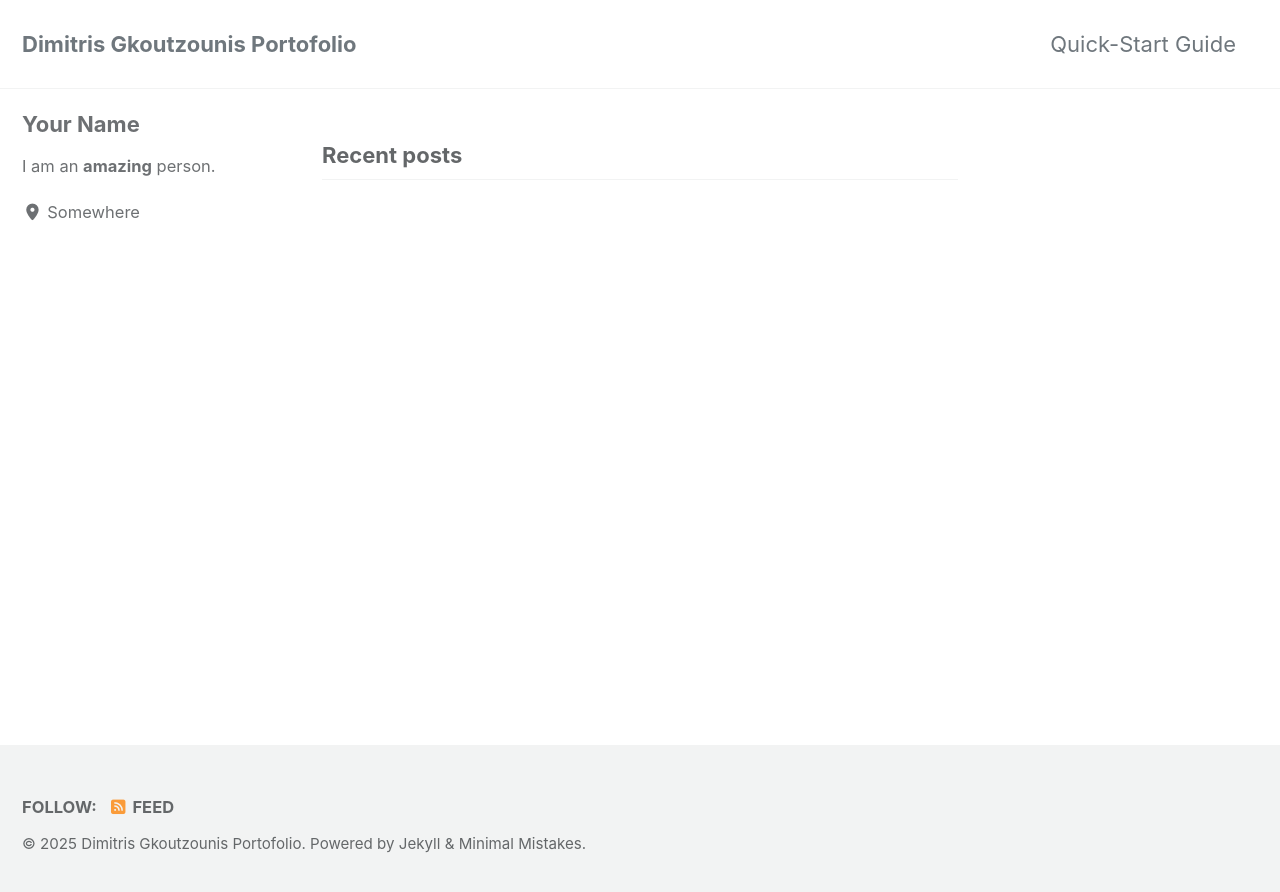
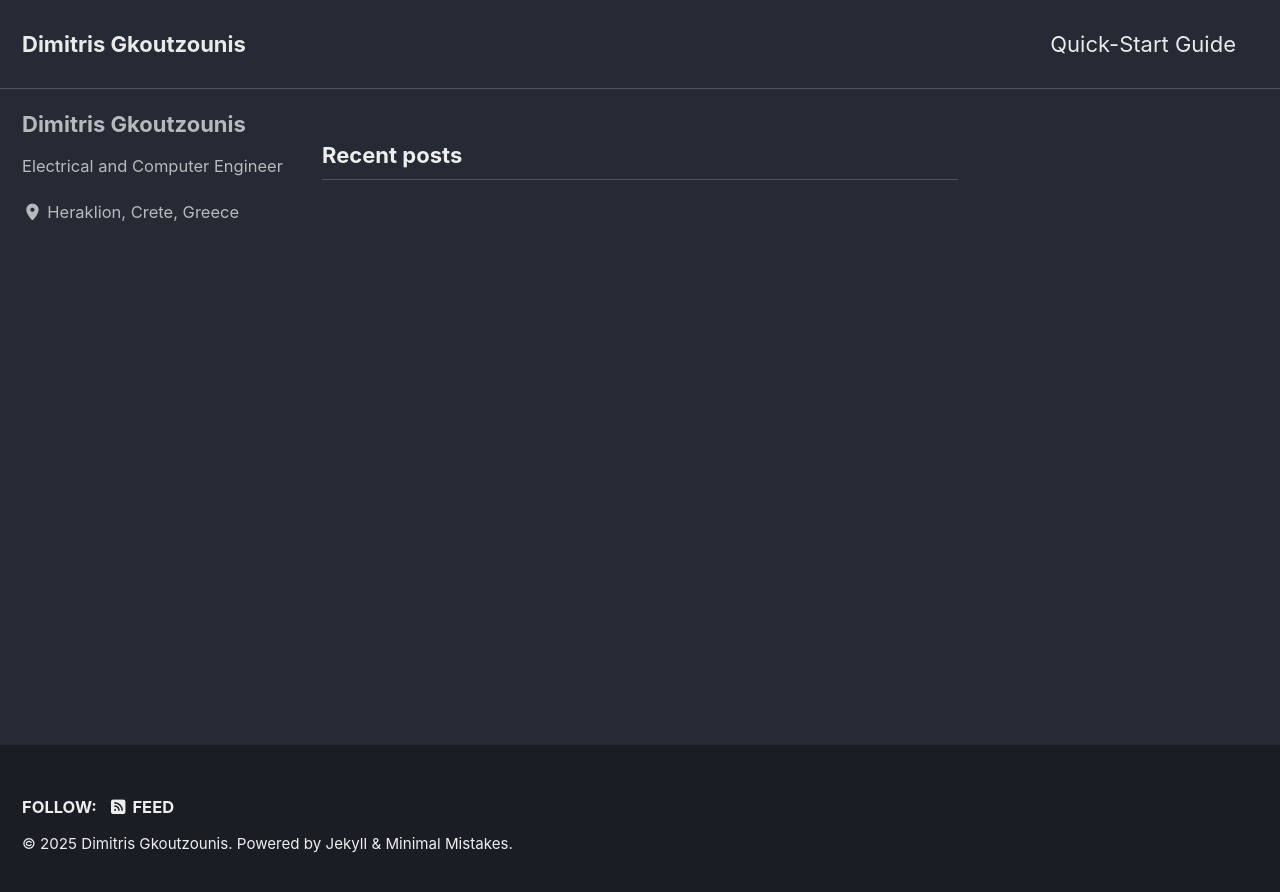
Before and after one commit to DimitrisGkoutzounis/DimitrisGkoutzounis.github.io, a Jekyll site: the page built from index.html, in a window 1280 px wide. Shown: the top 892 px of the page. Built offline with Jekyll 4.4.1, drawn with Linux system fonts in a browser that asks for light colours; cached includes are drawn as plain includes; the list of posts is cut into pages by our own code.

Commit message:
minor update

```diff
--- a/_config.yml
+++ b/_config.yml
@@ -12,12 +12,12 @@
 
 # theme                  : "minimal-mistakes-jekyll"
 # remote_theme           : "mmistakes/minimal-mistakes"
-minimal_mistakes_skin    : "default" # "air", "aqua", "contrast", "dark", "dirt", "neon", "mint", "plum", "sunrise"
+minimal_mistakes_skin    : "dark" # "air", "aqua", "contrast", "dark", "dirt", "neon", "mint", "plum", "sunrise"
 
 # Site Settings
 locale                   : "en-US"
 rtl                      : # true, false (default) # turns direction of the page into right to left for RTL languages
-title                    : "Dimitris Gkoutzounis Portofolio"
+title                    : "Dimitris Gkoutzounis"
 title_separator          : "-"
 subtitle                 : # site tagline that appears below site title in masthead
 name                     : "Dimitris Gkoutzounis"
@@ -45,7 +45,7 @@ comments:
     num_posts            : # 5 (default)
     colorscheme          : # "light" (default), "dark"
   utterances:
-    theme                : # "github-light" (default), "github-dark"
+    theme                : "github-dark"
     issue_term           : # "pathname" (default)
   giscus:
     repo_id              : # Shown during giscus setup at https://giscus.app
@@ -57,7 +57,7 @@ comments:
     strict               : # 1 for enabled, 0 for disabled (default)
     input_position       : # "top", "bottom" # The comment input box will be placed above or below the comments
     emit_metadata        : # 1 for enabled, 0 for disabled (default) # https://github.com/giscus/giscus/blob/main/ADVANCED-USAGE.md#imetadatamessage
-    lang                 : # "en" (default)
+    lang                 : "en"
     lazy                 : # true, false # Loading of the comments will be deferred until the user scrolls near the comments container.
   staticman:
     branch               : # "master"
@@ -113,10 +113,10 @@ analytics:
 
 # Site Author
 author:
-  name             : "Your Name"
+  name             : "Dimitris Gkoutzounis"
   avatar           : # path of avatar image, e.g. "/assets/images/bio-photo.jpg"
-  bio              : "I am an **amazing** person."
-  location         : "Somewhere"
+  bio              : "Electrical and Computer Engineer"
+  location         : "Heraklion, Crete, Greece"
   email            :
   links:
     - label: "Email"
```
